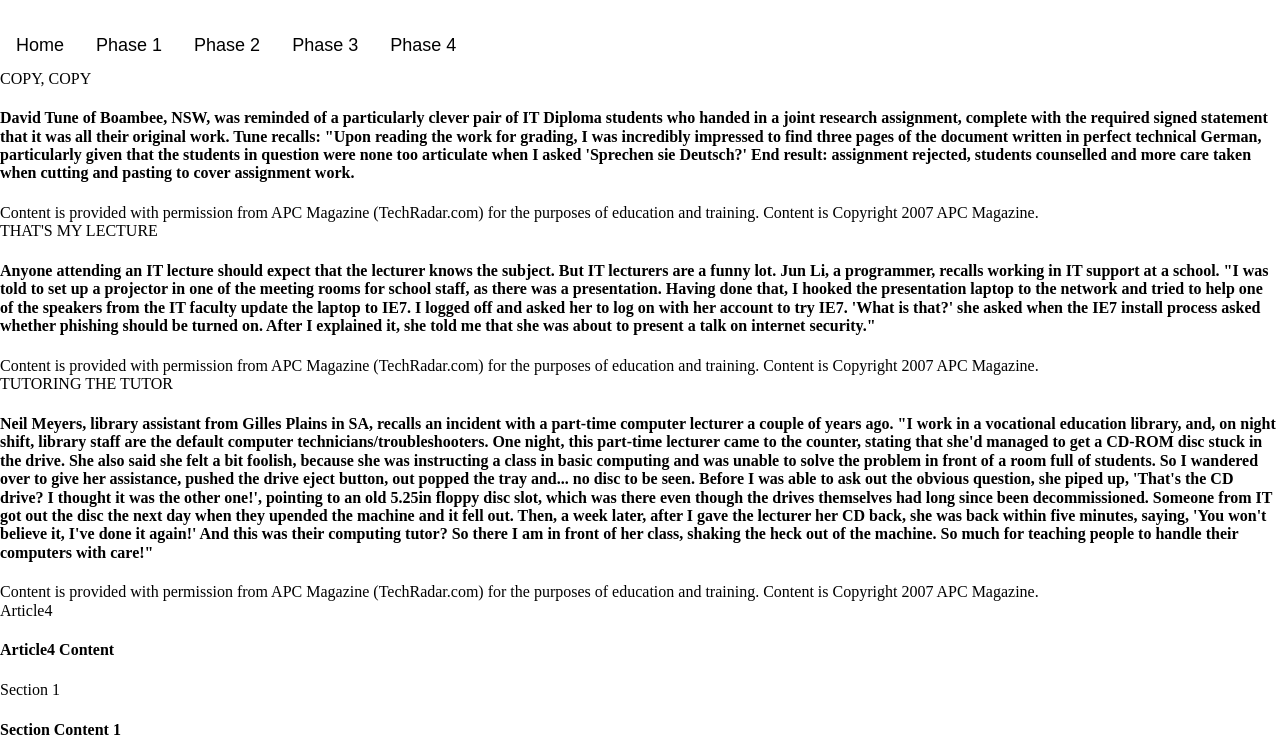
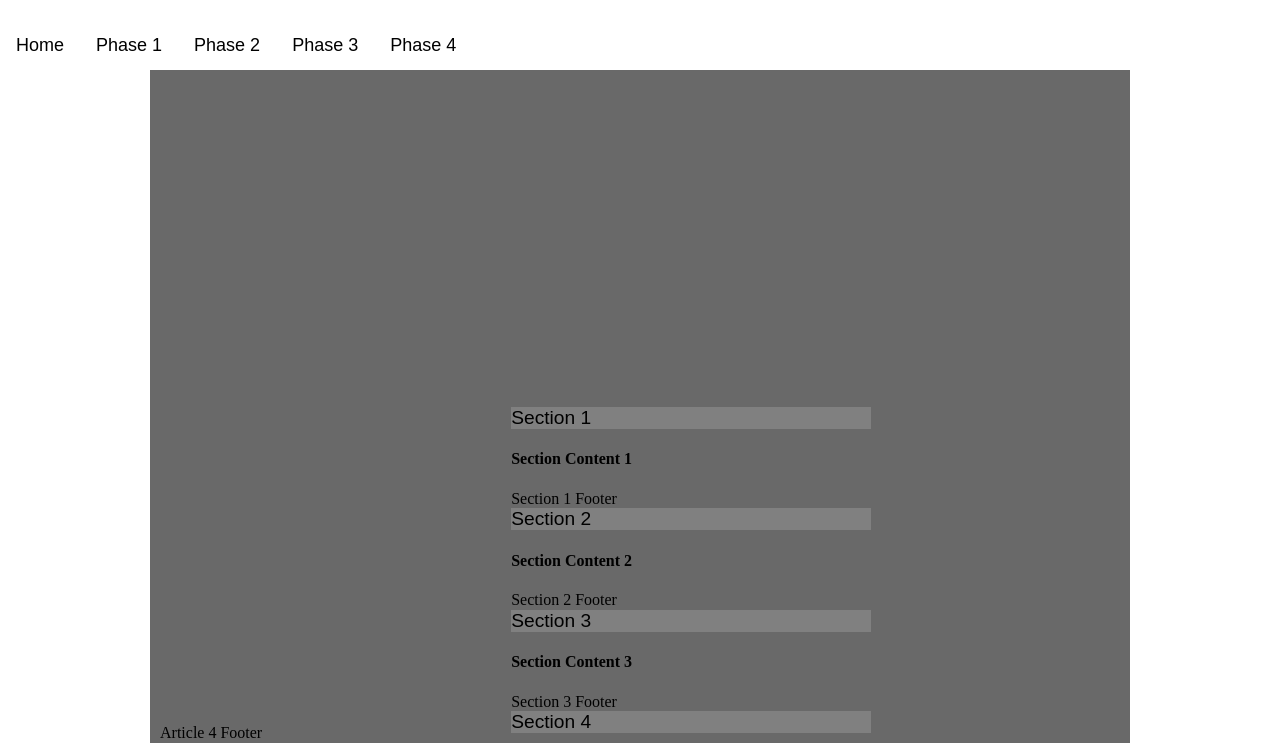
Before and after one commit to GooseTafe/web_tech, a plain HTML site: page index.html in a window 1280 px wide. Shown: the part 57-800 px from the top of the page. Drawn offline with Linux system fonts and the light colour scheme; files that its build step writes are made by us from their sources.

Commit message:
feat: desktop base main – add CSS to lay the site main

```diff
--- a/assets/website.css
+++ b/assets/website.css
@@ -396,3 +396,28 @@ li a {
 li a:hover {
     background-color: grey;
 }
+
+/*creates a 3 column 2 row grid to place div and aside inside of*/
+.grid-container{
+    width: auto;
+    height: auto;
+    display: grid;
+    grid-template-columns: auto auto auto;
+    background-color: dimgrey;
+    padding: 10px;
+    gap: 10px 10px;
+    margin-left: 150px;
+    margin-right: 150px;
+}
+
+.divHeader{
+    font-size: larger;
+    font-family: Arial, serif;
+    background-color: grey;
+}
+
+.divContent{
+    font-size: small;
+    font-family: Arial, serif;
+    min-height: 300px;
+}
--- a/index.html
+++ b/index.html
@@ -27,74 +27,24 @@
 </div>
 <div id="main" class="grid-container">
     <div class="box" id="article1">
-        <header class="divHeader">COPY, COPY</header>
-        <article class="divContent"><h4>David Tune of Boambee, NSW, was reminded of a particularly clever pair of IT Diploma
-            students who handed in a joint research assignment, complete with the required signed
-            statement that it was all their original work.
-
-            Tune recalls: "Upon reading the work for grading, I was incredibly impressed to find
-            three pages of the document written in perfect technical German, particularly given
-            that the students in question were none too articulate when I asked 'Sprechen sie Deutsch?'
-
-            End result: assignment rejected, students counselled and more care taken when cutting
-            and pasting to cover assignment work.</h4></article>
-        <footer class="divFooter">Content is provided with permission from APC Magazine (TechRadar.com) for the
-            purposes of education and training. Content is Copyright 2007 APC Magazine.</footer>
+        <header class="divHeader"></header>
+        <article class="divContent"><h4></h4></article>
+        <footer class="divFooter"></footer>
     </div>
     <div class="box" id="article2">
-        <header class="divHeader">THAT'S MY LECTURE</header>
-        <article class="divContent"><h4>Anyone attending an IT lecture should expect that the lecturer knows the subject.
-            But IT lecturers are a funny lot.
-
-            Jun Li, a programmer, recalls working in IT support at a school.
-
-            "I was told to set up a projector in one of the meeting rooms for school staff,
-            as there was a presentation. Having done that, I hooked the presentation laptop
-            to the network and tried to help one of the speakers from the IT faculty update
-            the laptop to IE7. I logged off and asked her to log on with her account to try
-            IE7.
-
-            'What is that?' she asked when the IE7 install process asked whether phishing
-            should be turned on. After I explained it, she told me that she was about to
-            present a talk on internet security."</h4></article>
-        <footer class="divFooter">Content is provided with permission from APC Magazine (TechRadar.com) for the
-            purposes of education and training. Content is Copyright 2007 APC Magazine.</footer>
+        <header class="divHeader"></header>
+        <article class="divContent"><h4></h4></article>
+        <footer class="divFooter"></footer>
     </div>
     <div class="box" id="article3">
-        <header class="divHeader">TUTORING THE TUTOR</header>
-        <article class="divContent"><h4>Neil Meyers, library assistant from Gilles Plains in SA, recalls an incident
-            with a part-time computer lecturer a couple of years ago.
-
-            "I work in a vocational education library, and, on night shift, library staff are
-            the default computer technicians/troubleshooters. One night, this part-time
-            lecturer came to the counter, stating that she'd managed to get a CD-ROM disc
-            stuck in the drive. She also said she felt a bit foolish, because she was
-            instructing a class in basic computing and was unable to solve the problem in
-            front of a room full of students.
-
-            So I wandered over to give her assistance, pushed the drive eject button, out
-            popped the tray and... no disc to be seen.
-
-            Before I was able to ask out the obvious question, she piped up,
-            'That's the CD drive? I thought it was the other one!', pointing to an old 5.25in
-            floppy disc slot, which was there even though the drives themselves had long
-            since been decommissioned.
-
-            Someone from IT got out the disc the next day when they upended the machine
-            and it fell out. Then, a week later, after I gave the lecturer her CD back,
-            she was back within five minutes, saying, 'You won't believe it, I've done it again!'
-
-            And this was their computing tutor? So there I am in front of her class,
-            shaking the heck out of the machine. So much for teaching people to handle
-            their computers with care!"
-        </h4></article>
-        <footer class="divFooter">Content is provided with permission from APC Magazine (TechRadar.com) for the
-            purposes of education and training. Content is Copyright 2007 APC Magazine.</footer>
+        <header class="divHeader"></header>
+        <article class="divContent"><h4></h4></article>
+        <footer class="divFooter"></footer>
     </div>
     <div class="box" id="article4">
-        <header class="divHeader">Article4</header>
-        <article class="divContent"><h4>Article4 Content</h4></article>
-<!--        <footer class="divFooter">Article 4 Footer</footer>-->
+        <header class="divHeader"></header>
+        <article class="divContent"><h4></h4></article>
+        <footer class="divFooter">Article 4 Footer</footer>
     </div>
     <aside class="aside" id="aside">
         <section class="asideSection">
```
